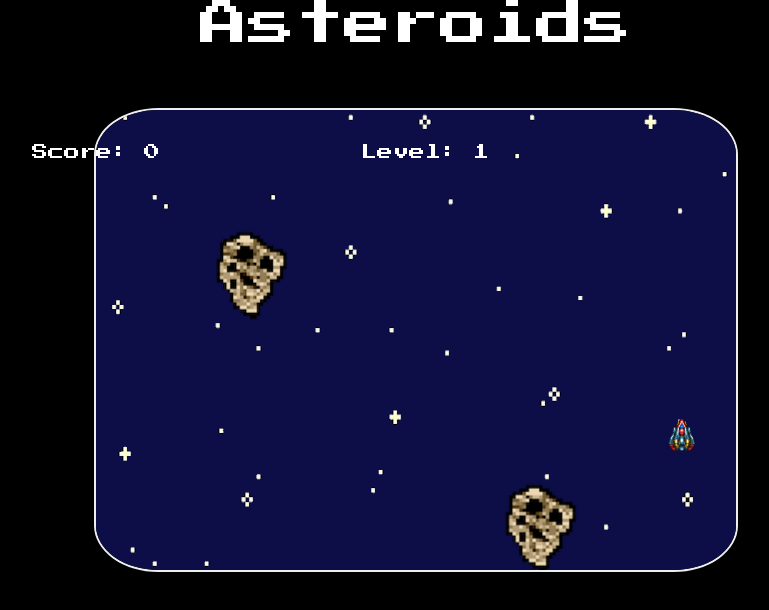
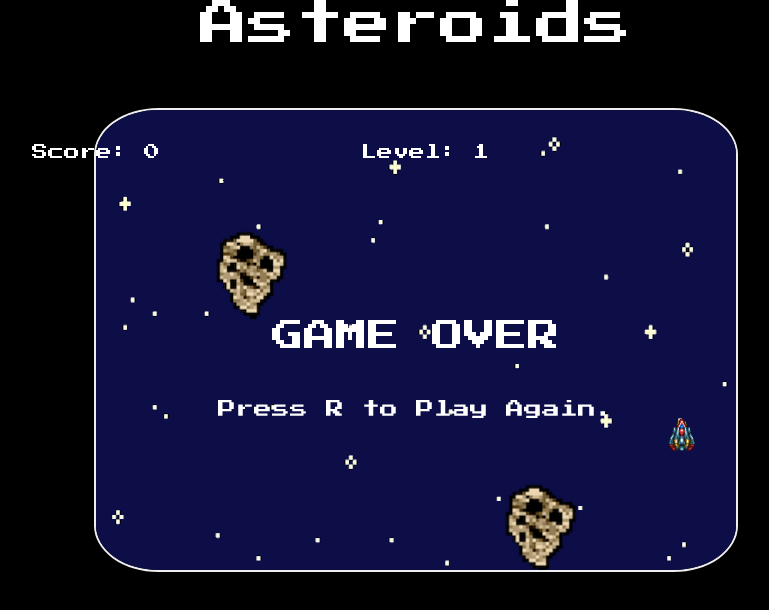
Before and after one commit to itsjustdanger/asteroids, a plain HTML site: page index.html in a window 1280 px wide. Shown: the whole page, without its empty margins (224-993 px from the left). Drawn offline with Linux system fonts and the light colour scheme.

Commit message:
Add menu graphics and styling.

```diff
--- a/index.html
+++ b/index.html
@@ -13,6 +13,10 @@
 
 	<div class="content">
 		<h1 class="title">Asteroids</h1>
+		<section class="menu">
+			<h2 class="game-over">GAME OVER</h2>
+			<h3 class="replay">Press R to Play Again.</h3>
+		</section>
 			<section class="score"></section>
 			<section class="level"></section>
 		<canvas id="canvas" height="460" width="640">
@@ -98,4 +102,24 @@
 		left: 585px;
 		z-index: 1;
 	}
+
+	.game-over {
+		position: absolute;
+		left: 50%;
+		transform: translateX(-50%);
+		top: 40%;
+		font-size: 32px;
+	}
+
+	.replay {
+		position: absolute;
+		left: 50%;
+		transform: translateX(-50%);
+		top: 50%;
+		font-size: 18px;
+	}
+
+	.hidden {
+		display: none;
+	}
 </style>
--- a/lib/gameView.js
+++ b/lib/gameView.js
@@ -10,6 +10,7 @@
 		this.game = new Asteroids.Game(dim_x ,dim_y, num_asteroids);
 		this.ctx = window.document.getElementById('canvas').getContext('2d');
 		this.level = 1
+		this.lives = 5
 
 		this.ctx.font = "24px Press Start 2P"
 	};
@@ -26,9 +27,10 @@
 		img.src = './space.gif';
 		var y = 0;
 		var x = 0;
-		var speed = 2 * gv.level;
+
 
 		setInterval(function(){
+			var speed = gv.level;
 			if (gv.game.asteroids.length === 0) {
 				gv.level += 1;
 				var tScore = gv.game.score;
@@ -49,6 +51,12 @@
 			gv.game.draw(gv.ctx, img, y);
 			$(".score").html("Score: " + gv.game.score);
 			$(".level").html("Level: " + gv.level);
+
+
+			if (gv.lives < 0) {
+
+				return
+			}
 		}, 20);
 	};
 
```
